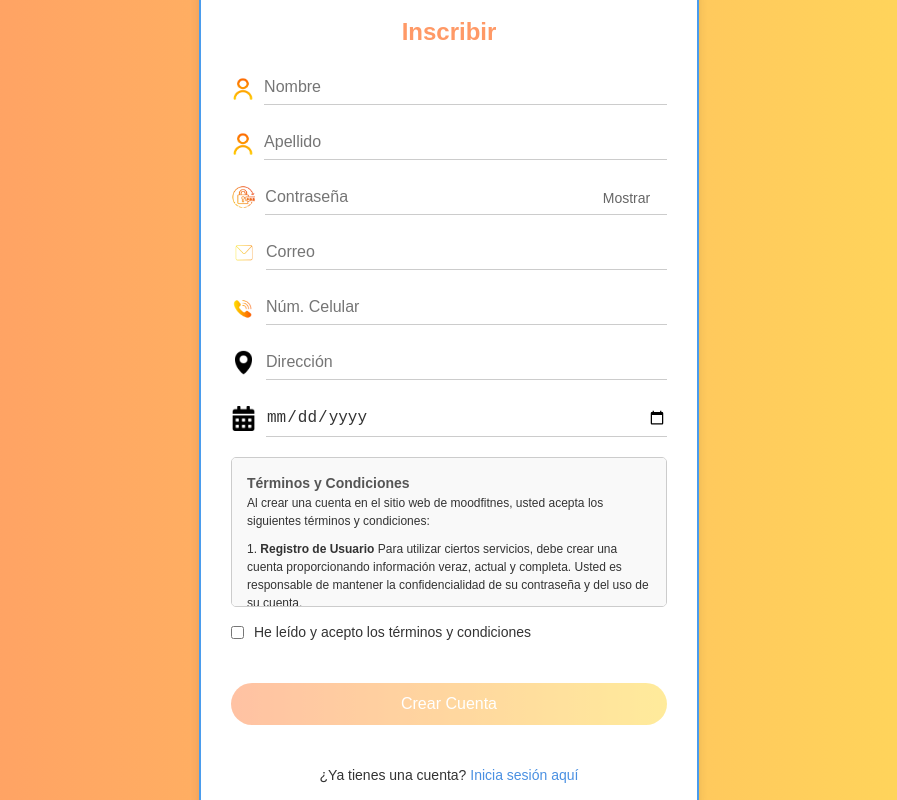
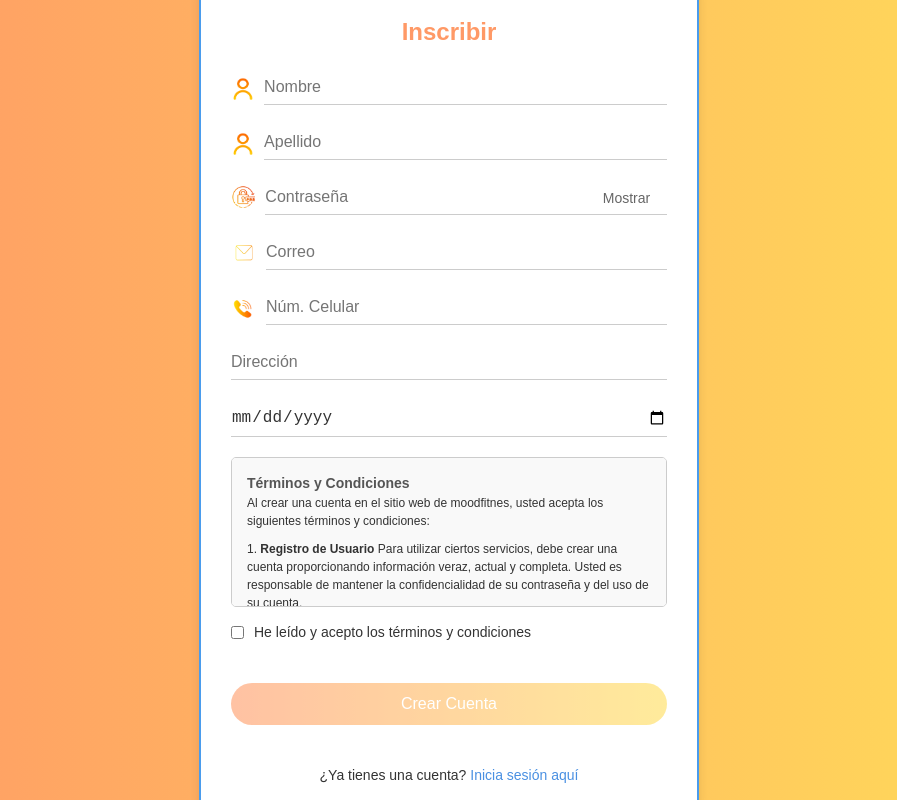
Before and after one commit to NoriegaHernandez/frontend, a React (Vite) app: page /#/register in a window 1280 px wide. Shown: the whole page, without its empty margins (191-1088 px from the left). Built offline with nearby package versions, Linux system fonts and the light colour scheme.

Commit message:
sin osldkajfjklsi

```diff
--- a/src/pages/Register.jsx
+++ b/src/pages/Register.jsx
@@ -207,7 +207,6 @@ const Register = () => {
           </div>
 
           <div className="input-container">
-            <img className="icon" src={iconPaths.direccion} alt="Direccion"/>
             <input
               type="text"
               id="direccion"
@@ -219,7 +218,6 @@ const Register = () => {
           </div>
 
           <div className="input-container">
-            <img className="icon" src={iconPaths.fecha} alt="Fecha"/>
             <input
               type="date"
               id="fecha_nacimiento"
```
